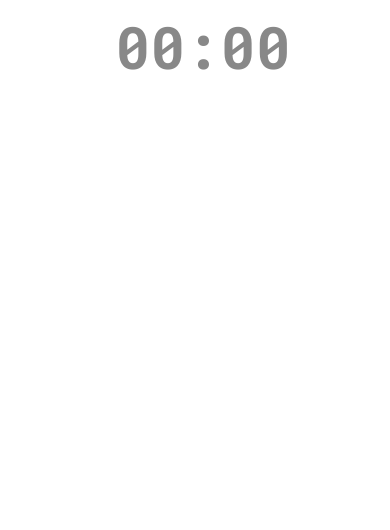
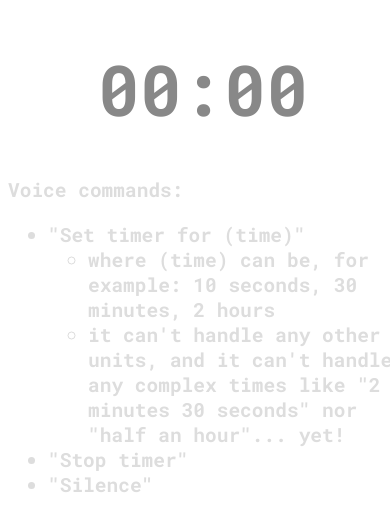
Before and after one commit to nuggit/talk-timer, a website: page public/index.html in a window 390 px wide. Drawn offline with nearby package versions, Linux system fonts and the light colour scheme; files that its build step writes are made by us from their sources.

Commit message:
Add instructions, mobile styling, and https

```diff
--- a/package.json
+++ b/package.json
@@ -5,9 +5,6 @@
   "author": "Nagisa Day",
   "repository": "https://github.com/nuggit/talk-timer",
   "license": "BSD",
-  "scripts": {
-    "test": "mocha"
-  },
   "devDependencies": {
     "chai": "^3.5.0",
     "gulp": "~3.9.1",
--- a/public/index.html
+++ b/public/index.html
@@ -14,6 +14,22 @@
        v-bind:style="{ visibility: 'visible'}">{{ timeLeft }}</div>
   </div>
 
+  <div class="user-guide">
+    <p>Voice commands:</p>
+    <p>
+      <ul>
+        <li>"Set timer for (time)"
+          <ul>
+            <li>where (time) can be, for example: 10 seconds, 30 minutes, 2 hours</li>
+            <li>it can't handle any other units, and it can't handle any complex times like "2 minutes 30 seconds" nor "half an hour"... yet!</li>
+          </ul>
+        </li>
+        <li>"Stop timer"</li>
+        <li>"Silence"</li>
+      </ul>
+    </p>
+  </div>
+
   <script src="https://unpkg.com/vue/dist/vue.js"></script>
   <script src="annyang.min.js"></script>
   <script src="timer.js"></script>
--- a/style/style.scss
+++ b/style/style.scss
@@ -1,9 +1,20 @@
 $inactive-color: #888;
 $active-color: #000;
 $timesup-color: #e00;
+$elusive-text-color: #ddd;
 
 body {
   width: 100%;
+}
+
+.user-guide {
+  font-family: 'Roboto Mono', monospace;
+  font-size: 2vw;
+  color: $elusive-text-color;
+  transition: color 250ms;
+  &:hover {
+    color: $inactive-color;
+  }
 }
 
 .timer {
@@ -30,6 +41,16 @@ body {
   }
 }
 
+@media screen and (max-width: 732px) {
+  .user-guide {
+    font-size: 5vw;
+  }
+  .timer {
+    font-size: 18vw;
+    margin: 5vh 0;
+  }
+}
+
 // http://stackoverflow.com/a/16012979/873550
 .blink {
   animation: blink-animation 1s steps(5, start) infinite;
```
Also changed, not shown: README.md.
